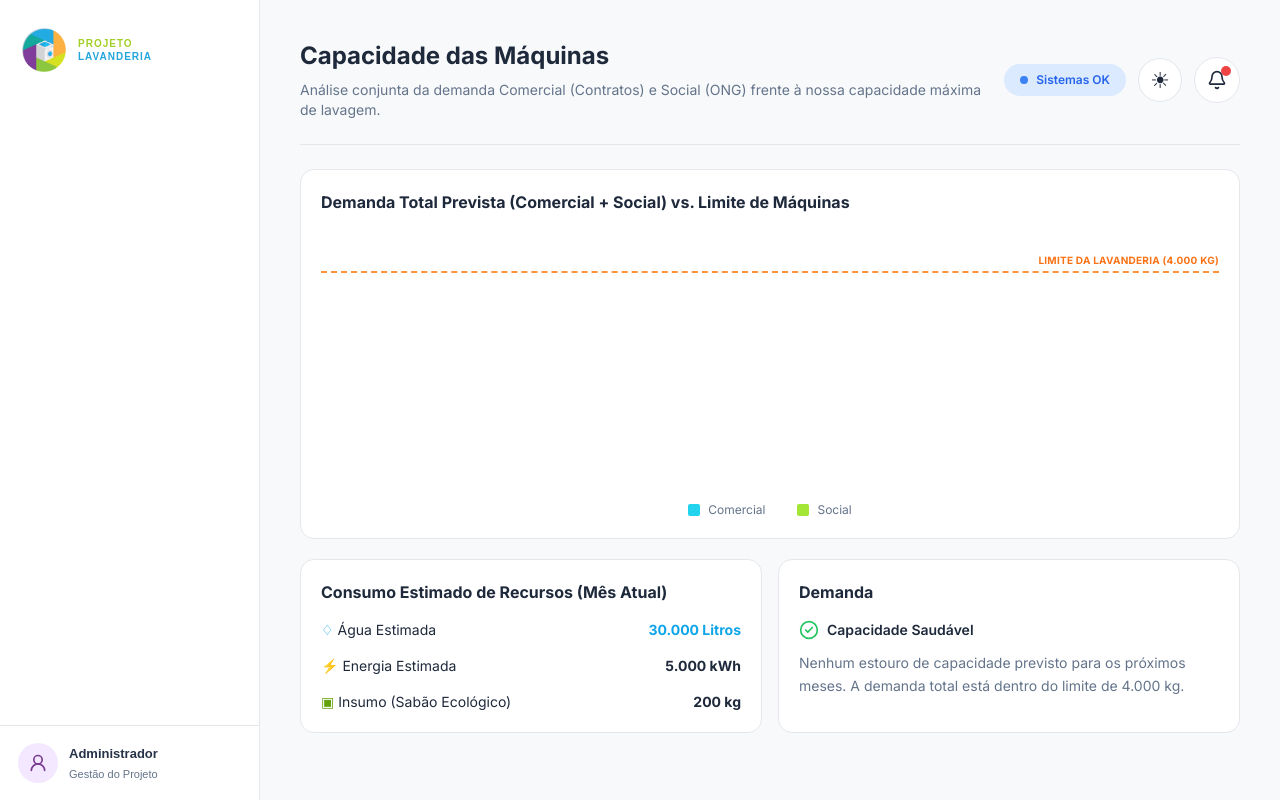
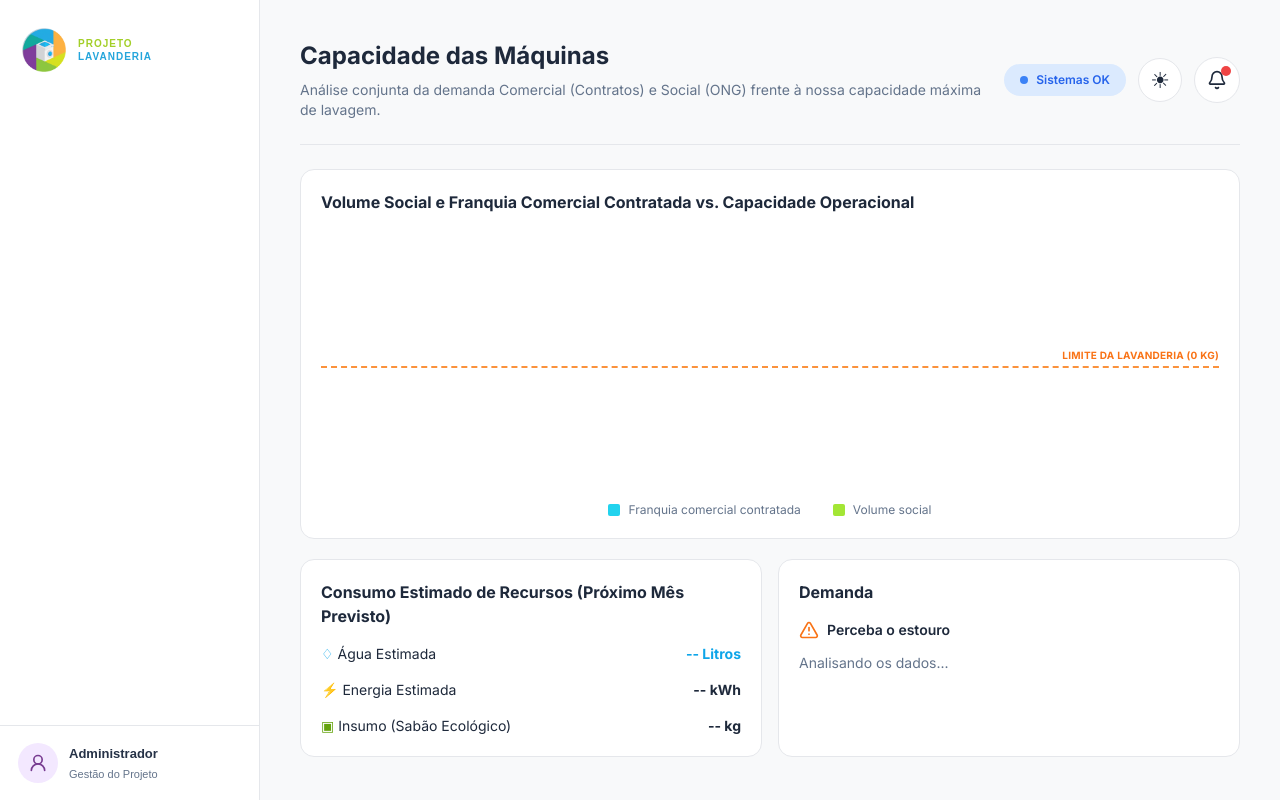
Before and after one commit to Cosmic-Bubble/projetolavanderia, a Flask app: template app/templates/capacidade.html in a window 1280 px wide. Run offline with Flask 3, Linux system fonts and the light colour scheme; the template is opened without the code that fills it, so the values that code supplies are empty; some libraries are stand-ins or nearby versions.

Commit message:
fix: corrige dados e visualizacao da capacidade operacional

```diff
--- a/app/routes/previsao.py
+++ b/app/routes/previsao.py
@@ -134,9 +134,11 @@ def get_capacidade():
 
             capacidade_mensal_kg += kg_mes
 
-        limite_total_kg = round(capacidade_mensal_kg, 0)
-        if limite_total_kg <= 0:
-            limite_total_kg = 4000.0
+        limite_total_kg = (
+            round(capacidade_mensal_kg, 0)
+            if capacidade_mensal_kg > 0
+            else None
+        )
 
         # 3. Busca as previsões (usando a função que já criamos)
         previsoes_data = gerar_previsoes(periodos=6)
@@ -146,17 +148,27 @@ def get_capacidade():
         social_prev = previsoes_data.get("social_peso_kg", {}).get("previsoes", [])
         social = social_hist[-3:] + social_prev[:3]
 
-        # Comercial: puxa a franquia dos contratos ativos
+        # Comercial: utiliza a franquia mensal dos contratos ativos.
+        # Não representa peso efetivamente processado.
+
         contratos = listar_contratos_ativos()
-        franquia_comercial = sum(float(c.get("franquia_kg_mes", 0)) for c in contratos)
-        if franquia_comercial == 0:
-            franquia_comercial = 2000.0
 
-        # Simula o crescimento/estabilidade comercial
-        comercial_hist_peso = [franquia_comercial * 0.8, franquia_comercial * 0.85, franquia_comercial * 0.9]
-        comercial_prev_peso = [franquia_comercial, franquia_comercial * 1.1, franquia_comercial]
+        franquia_comercial = sum(
+            float(c.get("franquia_kg_mes") or 0)
+            for c in contratos
+        )
+
+        # Não há histórico de peso comercial realizado.
+        # None será convertido em null na resposta JSON.
+        comercial_hist_peso = [None] * len(social_hist[-3:])
+
+        # Referência contratual para os próximos meses.
+        # Não é uma previsão estatística.
+        comercial_prev_peso = [
+            franquia_comercial
+        ] * len(social_prev[:3])
+
         comercial = comercial_hist_peso + comercial_prev_peso
-
         # 5. Nomes dos meses
         meses_hist = previsoes_data.get("social_peso_kg", {}).get("meses_historico", [])
         meses_prev = previsoes_data.get("social_peso_kg", {}).get("meses_futuros", [])
@@ -172,11 +184,38 @@ def get_capacidade():
                 if is_prev: nome += " (Prev)"
                 meses_formatados.append(nome)
 
-        # Consumo estimado
-        peso_total_mes_atual = (social[-1] if social else 0) + (comercial[-1] if comercial else 0)
-        agua_litros = peso_total_mes_atual * 15
-        energia_kwh = peso_total_mes_atual * 2.5
-        insumo_kg = peso_total_mes_atual * 0.1
+        # Consumo estimado para o primeiro mês futuro.
+        # Coeficientes operacionais assumidos, não medições reais.
+
+        indice_primeiro_futuro = len(social_hist[-3:])
+
+        peso_social_previsto = (
+            social[indice_primeiro_futuro]
+            if indice_primeiro_futuro < len(social)
+            else None
+        )
+
+        franquia_comercial_prevista = (
+            comercial[indice_primeiro_futuro]
+            if indice_primeiro_futuro < len(comercial)
+            else None
+        )
+
+        if (
+            peso_social_previsto is not None
+            and franquia_comercial_prevista is not None
+        ):
+            peso_total_estimado = (
+                peso_social_previsto + franquia_comercial_prevista
+            )
+
+            agua_litros = round(peso_total_estimado * 15)
+            energia_kwh = round(peso_total_estimado * 2.5)
+            insumo_kg = round(peso_total_estimado * 0.1)
+        else:
+            agua_litros = None
+            energia_kwh = None
+            insumo_kg = None
 
         return jsonify({
             "limite_kg": limite_total_kg,
--- a/app/static/js/capacidade.js
+++ b/app/static/js/capacidade.js
@@ -9,16 +9,53 @@ document.addEventListener("DOMContentLoaded", async () => {
         }
 
         const limite = dados.limite_kg;
-        const totais = dados.social.map((v, i) => v + dados.comercial[i]);
-        const maiorDemanda = Math.max(...totais);
+        const capacidadeDisponivel =
+            typeof limite === "number" &&
+            Number.isFinite(limite) &&
+            limite > 0;
 
-        // O teto do gráfico será o maior valor entre a demanda e o limite + 15% de margem
-        const tetoGrafico = Math.max(maiorDemanda, limite) * 1.15;
+        const totais = dados.social.map((valorSocial, i) => {
+    const valorComercial = dados.comercial[i];
 
-        // Posiciona a linha de limite baseada no teto
-        const porcentagemLimite = (limite / tetoGrafico) * 100;
-        document.getElementById("linha-limite").style.top = `${100 - porcentagemLimite}%`;
-        document.getElementById("valor-limite").textContent = limite.toLocaleString("pt-BR");
+    // Não calcula demanda total quando uma parcela é desconhecida.
+    if (
+        !Number.isFinite(valorSocial) ||
+        !Number.isFinite(valorComercial)
+    ) {
+        return null;
+    }
+
+    return valorSocial + valorComercial;
+        });
+
+        const totaisValidos = totais.filter(
+            valor => Number.isFinite(valor)
+        );
+
+        const maiorDemanda = Math.max(0, ...totaisValidos);
+
+        // Define uma escala válida, mesmo quando não há demanda ou capacidade
+        const tetoGrafico = Math.max(
+            maiorDemanda,
+            capacidadeDisponivel ? limite : 0,
+            1
+        ) * 1.15;
+
+        // Exibe a linha de capacidade apenas quando existe um limite válido
+        const linhaLimite = document.getElementById("linha-limite");
+        const valorLimite = document.getElementById("valor-limite");
+
+        if (capacidadeDisponivel) {
+            const porcentagemLimite = (limite / tetoGrafico) * 100;
+
+            linhaLimite.style.display = "";
+            linhaLimite.style.top = `${100 - porcentagemLimite}%`;
+
+            valorLimite.textContent = limite.toLocaleString("pt-BR");
+        } else {
+            linhaLimite.style.display = "none";
+            valorLimite.textContent = "Indisponível";
+        }
 
         // Desenha as barras
         const container = document.getElementById("container-barras");
@@ -26,12 +63,24 @@ document.addEventListener("DOMContentLoaded", async () => {
 
         dados.meses.forEach((mes, i) => {
             const total = totais[i];
-            const alturaTotal = (total / tetoGrafico) * 100;
+            const dadosCompletos = Number.isFinite(total);
 
-            const percComercial = (dados.comercial[i] / total) * 100;
-            const percSocial = (dados.social[i] / total) * 100;
+            const alturaTotal = dadosCompletos
+                ? (total / tetoGrafico) * 100
+                : 0;
 
-            const isEstouro = total > limite;
+            const percComercial = dadosCompletos && total > 0
+                ? (dados.comercial[i] / total) * 100
+                : 0;
+
+            const percSocial = dadosCompletos && total > 0
+                ? (dados.social[i] / total) * 100
+                : 0;
+
+            const isEstouro =
+                dadosCompletos &&
+                capacidadeDisponivel &&
+                total > limite;
             const corTexto = isEstouro ? "text-orange-500 font-bold" : "text-slate-500";
 
             container.innerHTML += `
@@ -42,33 +91,96 @@ document.addEventListener("DOMContentLoaded", async () => {
                         <div class="w-full bg-[#a3e635] rounded-b-sm" style="height: ${percSocial}%;"></div>
                     </div>
                     <!-- Texto do mês (Fica abaixo da barra no chão) -->
-                    <span class="text-[11px] mt-3 ${corTexto} whitespace-nowrap">${mes}${isEstouro ? ' (Estouro)' : ''}</span>
+                    <span class="text-[11px] mt-3 ${corTexto} whitespace-nowrap">
+                        ${mes}
+                        ${!dadosCompletos ? ' (Sem dados)' : isEstouro ? ' (Estouro)' : ''}
+                    </span>
                 </div>
             `;
         });
 
         // Cards de consumo
-        document.getElementById("consumo-agua").textContent = `${dados.consumo.agua_litros.toLocaleString("pt-BR")} Litros`;
-        document.getElementById("consumo-energia").textContent = `${dados.consumo.energia_kwh.toLocaleString("pt-BR")} kWh`;
-        document.getElementById("consumo-insumo").textContent = `${dados.consumo.insumo_kg.toLocaleString("pt-BR")} kg`;
+        // Exibe "Indisponível" quando não há dados suficientes.
+
+        const formatarConsumo = (valor, unidade) => {
+            if (typeof valor !== "number" || !Number.isFinite(valor)) {
+                return "Indisponível";
+            }
+
+            return `${valor.toLocaleString("pt-BR")} ${unidade}`;
+        };
+
+        document.getElementById("consumo-agua").textContent =
+            formatarConsumo(dados.consumo.agua_litros, "Litros");
+
+        document.getElementById("consumo-energia").textContent =
+            formatarConsumo(dados.consumo.energia_kwh, "kWh");
+
+        document.getElementById("consumo-insumo").textContent =
+            formatarConsumo(dados.consumo.insumo_kg, "kg");
 
         // Texto de alerta
-        const mesesComEstouro = dados.meses.filter((m, i) => totais[i] > limite);
+        const mesesComEstouro = capacidadeDisponivel
+            ? dados.meses.filter(
+                (m, i) =>
+                    Number.isFinite(totais[i]) &&
+                    totais[i] > limite
+            )
+            : [];
+
+        const mesesSemDados = dados.meses.filter(
+            (m, i) => !Number.isFinite(totais[i])
+        );
         const textoAlerta = document.getElementById("texto-alerta");
         const tituloAlerta = textoAlerta.previousElementSibling;
 
-        if (mesesComEstouro.length > 0) {
-            textoAlerta.innerHTML = `
-                Durante os meses de <strong>${mesesComEstouro.join(', ')}</strong> a demanda prevista
-                (Comercial + Social) ultrapassou a capacidade máxima das máquinas (${limite.toLocaleString("pt-BR")} kg).
-                É importante ter isso em mente para as próximas decisões.
+        if (!capacidadeDisponivel) {
+            textoAlerta.textContent =
+                "Não foi possível determinar a capacidade operacional. " +
+                "Verifique o cadastro e os dados das máquinas antes de avaliar possíveis estouros.";
+
+            tituloAlerta.innerHTML = `
+                <i data-lucide="info" class="w-5 h-5 text-amber-500"></i>
+                Capacidade não disponível
             `;
-            tituloAlerta.innerHTML = `<i data-lucide="alert-triangle" class="w-5 h-5 text-red-500"></i> Perceba o estouro de capacidade`;
+        } else if (mesesComEstouro.length > 0) {
+        textoAlerta.innerHTML = `
+            Nos meses de <strong>${mesesComEstouro.join(", ")}</strong>,
+            a soma do volume social previsto com a franquia comercial
+            contratada ultrapassa a capacidade operacional estimada
+            de <strong>${limite.toLocaleString("pt-BR")} kg</strong>.
+
+            ${mesesSemDados.length > 0
+                ? `<br><br>Não foi possível avaliar a demanda total
+                nos seguintes meses por ausência de dados comerciais:
+                <strong>${mesesSemDados.join(", ")}</strong>.`
+                : ""}
+        `;
+
+        tituloAlerta.innerHTML = `
+            <i data-lucide="alert-triangle"
+            class="w-5 h-5 text-red-500"></i>
+            Possível estouro de capacidade
+        `;} else if (mesesSemDados.length > 0) {
+            textoAlerta.textContent =
+                "Não foi possível avaliar todos os meses porque existem " +
+                "dados de demanda incompletos. " +
+                "Meses afetados: " + mesesSemDados.join(", ") + ".";
+
+            tituloAlerta.innerHTML = `
+                <i data-lucide="info" class="w-5 h-5 text-amber-500"></i>
+                Avaliação de capacidade incompleta
+            `;
         } else {
-            textoAlerta.innerHTML = `
-                Nenhum estouro de capacidade previsto para os próximos meses. A demanda total está dentro do limite de ${limite.toLocaleString("pt-BR")} kg.
+            textoAlerta.textContent =
+                "Nenhum estouro identificado nos meses avaliados. " +
+                "A demanda estimada permanece dentro do limite de " +
+                limite.toLocaleString("pt-BR") + " kg.";
+
+            tituloAlerta.innerHTML = `
+                <i data-lucide="check-circle-2" class="w-5 h-5 text-green-500"></i>
+                Capacidade dentro do limite
             `;
-            tituloAlerta.innerHTML = `<i data-lucide="check-circle-2" class="w-5 h-5 text-green-500"></i> Capacidade Saudável`;
         }
 
         lucide.createIcons();
--- a/app/templates/capacidade.html
+++ b/app/templates/capacidade.html
@@ -40,8 +40,9 @@
             </header>
 
             <section class="painel-card p-5 mb-5 relative overflow-hidden">
-            <h2 class="font-bold text-base mb-6">Demanda Total Prevista (Comercial + Social) vs. Limite de Máquinas</h2>
-
+            <h2 class="font-bold text-base mb-6">
+                Volume Social e Franquia Comercial Contratada vs. Capacidade Operacional
+            </h2>
             <!-- Área do gráfico -->
             <div class="relative h-64 w-full mt-4">
                 <!-- Linha limite (Posicionada via JS) -->
@@ -59,14 +60,22 @@
 
             <!-- Legenda -->
             <div class="flex justify-center gap-8 text-xs text-slate-500 mt-2">
-                <span class="flex items-center gap-2"><span class="w-3 h-3 rounded-sm bg-[#22d3ee]"></span> Comercial</span>
-                <span class="flex items-center gap-2"><span class="w-3 h-3 rounded-sm bg-[#a3e635]"></span> Social</span>
+                <span class="flex items-center gap-2">
+                    <span class="w-3 h-3 rounded-sm bg-[#22d3ee]"></span>
+                    Franquia comercial contratada
+                </span>
+                <span class="flex items-center gap-2">
+                    <span class="w-3 h-3 rounded-sm bg-[#a3e635]"></span>
+                    Volume social
+                </span>
             </div>
         </section>
 
             <section class="grid grid-cols-1 lg:grid-cols-2 gap-4">
                 <article class="painel-card p-5">
-                    <h2 class="font-bold text-base mb-4">Consumo Estimado de Recursos (Mês Atual)</h2>
+                    <h2 class="font-bold text-base mb-4">
+                        Consumo Estimado de Recursos (Próximo Mês Previsto)
+                    </h2>
                     <dl class="space-y-4 text-sm">
                         <div class="flex justify-between gap-3">
                             <dt><span class="text-sky-500">♢</span> Água Estimada</dt>
```
